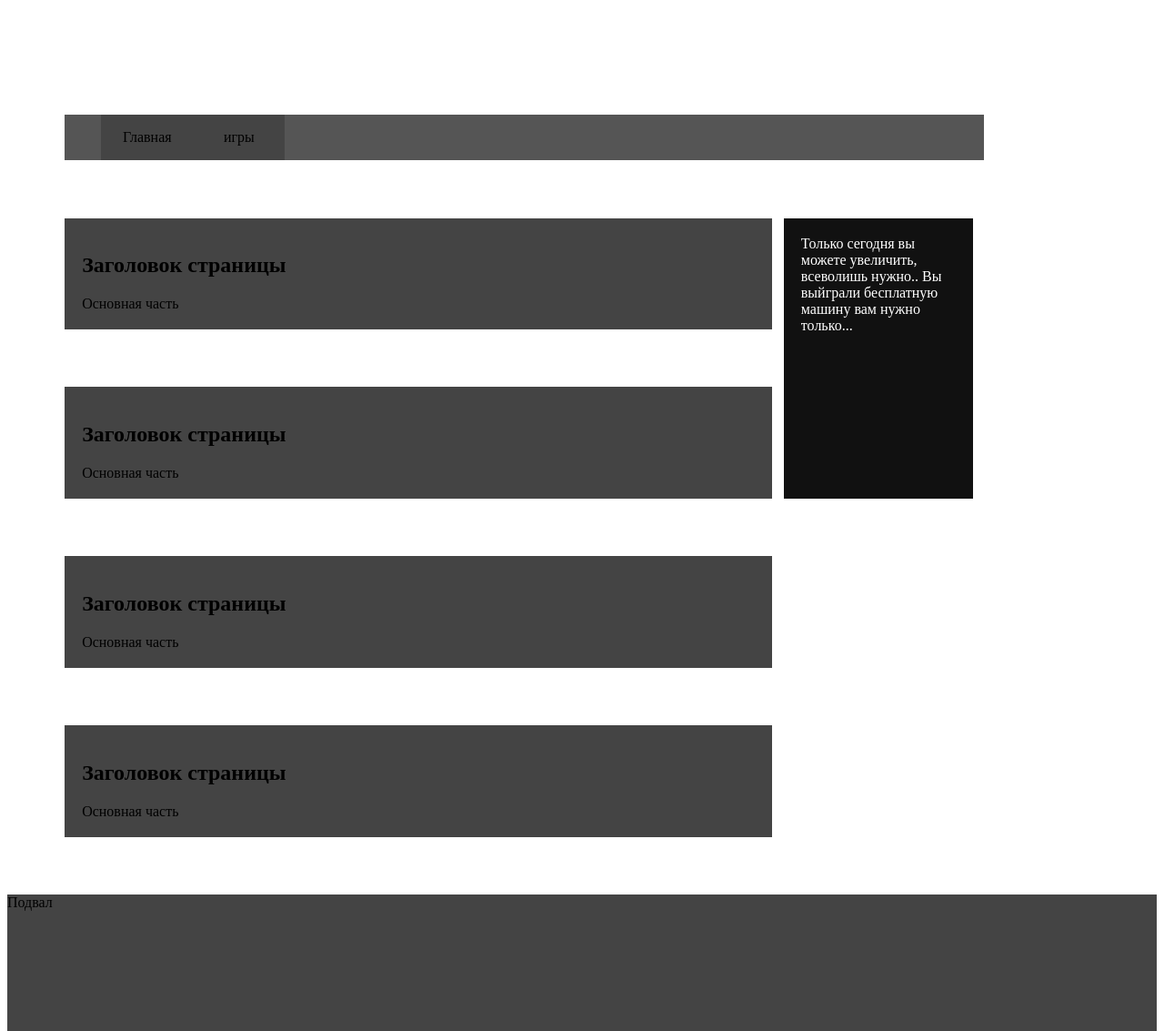
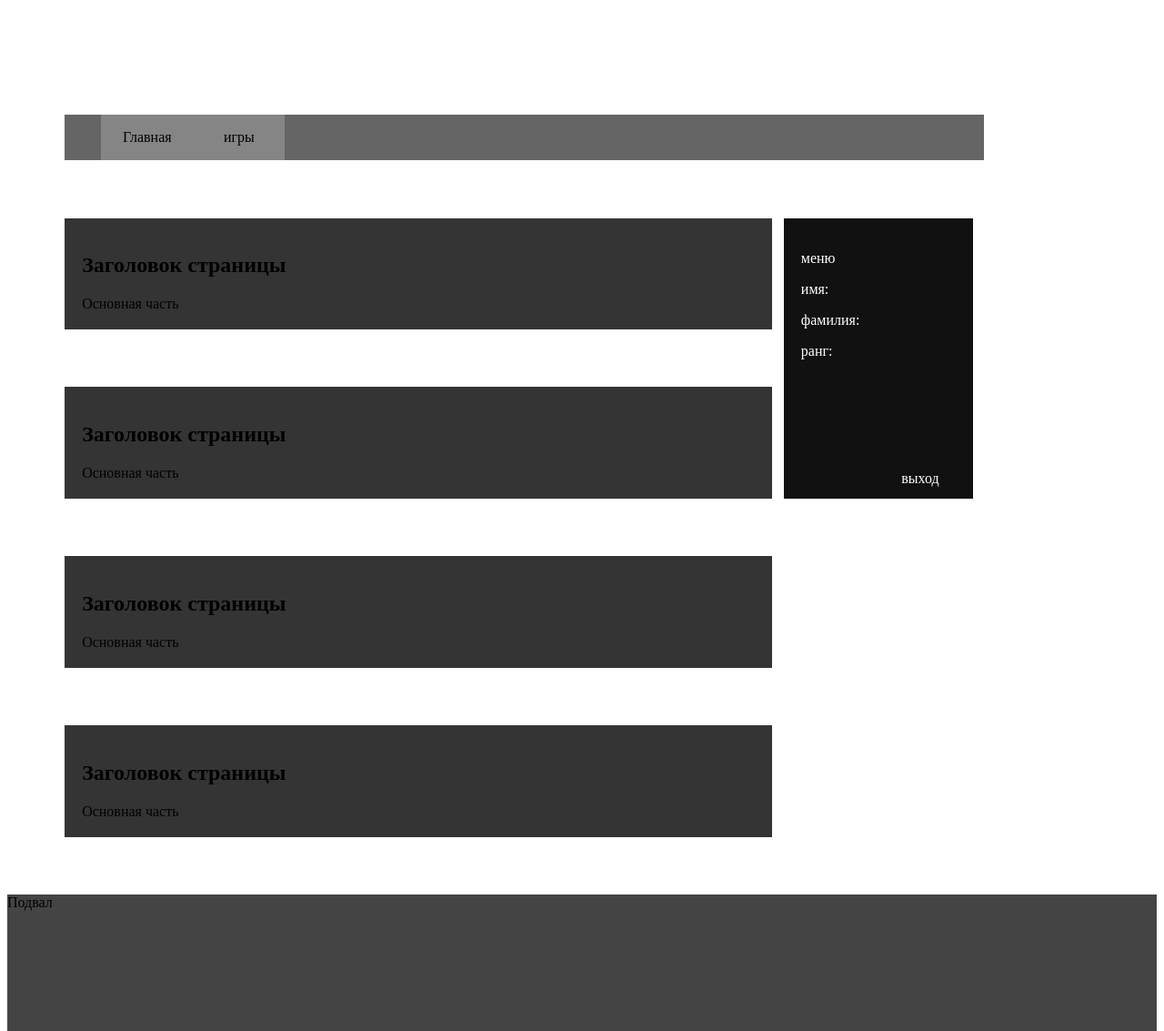
Before and after one commit to Queary/gameweb, a PHP site: page / in a window 1280 px wide. Shown: the whole page at 91% size. Run offline with PHP 8.4, Linux system fonts and the light colour scheme.

Commit message:
aside edit,background edit

```diff
--- a/css/css.css
+++ b/css/css.css
@@ -12,7 +12,7 @@ body{
 header{
   width:80%;/* ширина */
   height:50px;/* высота */
-  background:#555555;/* задний фон */
+  background:#656565;/* задний фон */
   /* margin - отодвинуть эл*/
   /* -top,-left от какого направления будет отодвигаться */
   margin-top:10%;
@@ -27,7 +27,7 @@ header ol{
 header ol li{
   width:10%;
   height:50px;
-  background:#444444;
+  background:#858585;
   float:left;/* выравние элемента к левому краю */
   text-align:center;/* выравнивание текста по центру горизнтально */
   line-height:50px;/* выравнивание текста по центру вертикальное */
@@ -37,7 +37,7 @@ section{
   width:calc(60% - 1.5%);
   height:calc(200px - 1.5%);
   padding:1.5%;
-  background:#444444;
+  background:#343434;
   float:left;/* выравние элемента к левому краю */
   margin-top:5%;
   margin-left:5%;
--- a/index.html
+++ b/index.html
@@ -19,8 +19,11 @@
         Основная часть
       </section>
       <aside>
-          Только сегодня вы можете увеличить, всеволишь нужно..
-          Вы выйграли бесплатную машину вам нужно только...
+          <p>меню</p>
+          <p>имя:</p>
+          <p>фамилия:</p>
+          <p>ранг:</p><br><br><br><br><br>
+          <p style="margin-left:65%;">выход</p>
       </aside>
       <section>
         <h1>Заголовок страницы</h1>
@@ -30,10 +33,6 @@
         <h1>Заголовок страницы</h1>
         Основная часть
       </section>
-      <!-- <aside>
-          Только сегодня вы можете увеличить, всеволишь нужно..
-          Вы выйграли бесплатную машину вам нужно только...
-      </aside> -->
       <section>
         <h1>Заголовок страницы</h1>
         Основная часть
```
